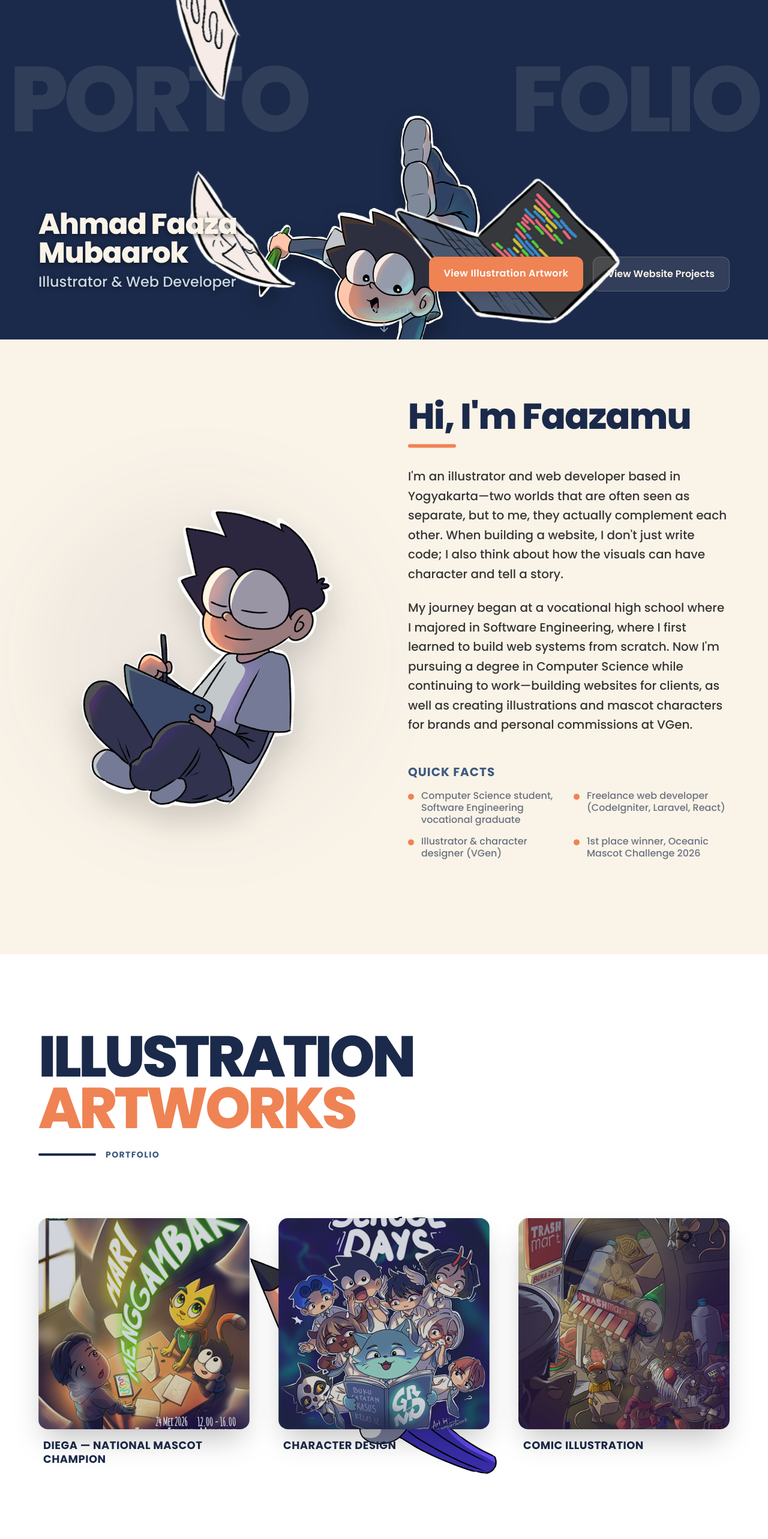
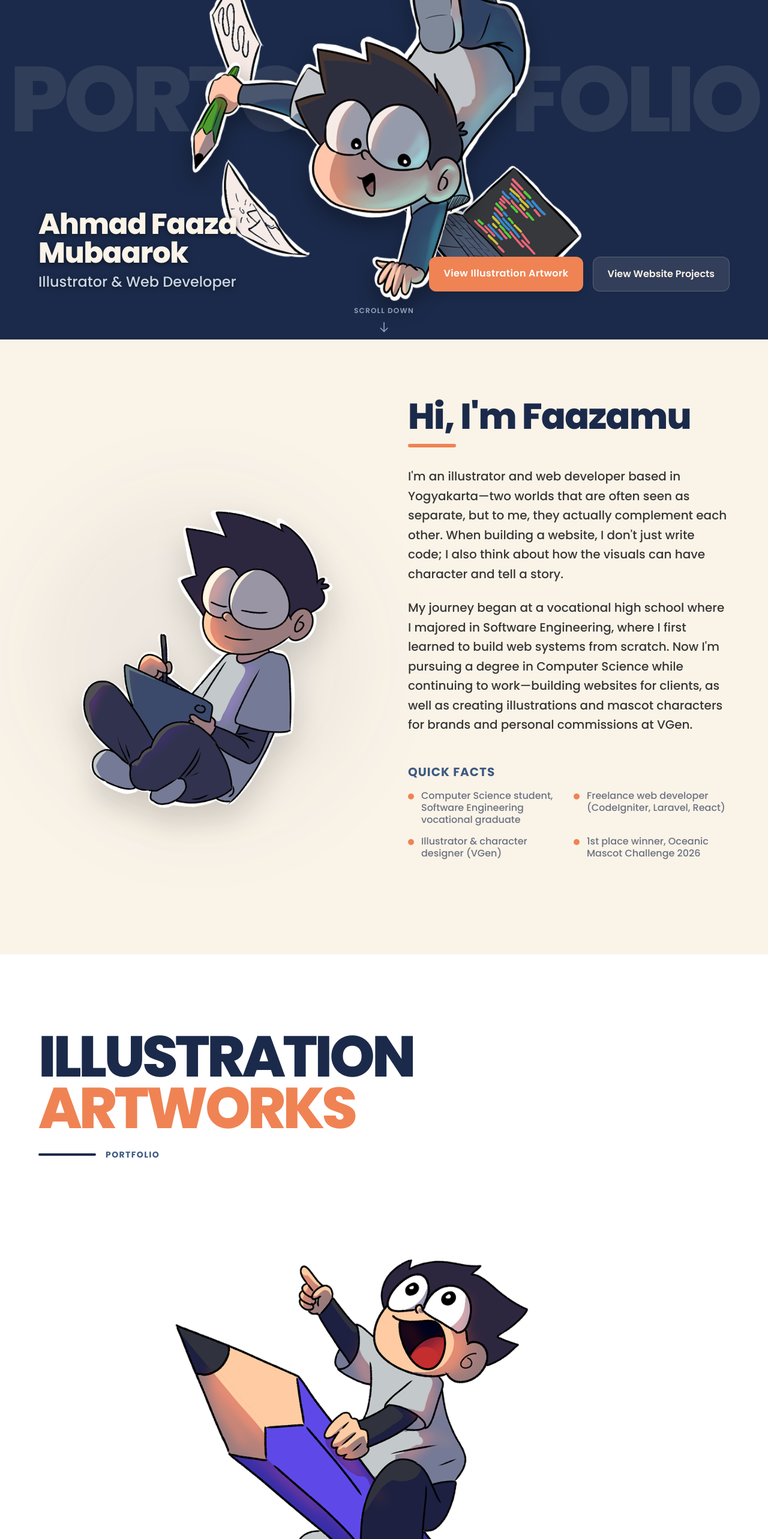
Before and after one commit to ahmadfaazamubaarok/faazamu, a Next.js app: page / in a window 1280 px wide. Shown: the part 234-2800 px from the top of the page at 60% size. Built offline with nearby package versions, Linux system fonts and the light colour scheme.

Commit message:
fix: hero layers overlap, bigger illustration barok, frameless comic panels

```diff
--- a/src/components/ComicArtwork.tsx
+++ b/src/components/ComicArtwork.tsx
@@ -102,16 +102,16 @@ export default function ComicArtwork() {
         {panels.map((panel) => (
           <div
             key={panel.id}
-            className="comic-panel h-screen w-full flex items-center justify-center p-4 md:p-12 lg:p-24"
+            className="comic-panel h-screen w-full flex items-center justify-center"
           >
-            <div className="relative w-full h-full max-w-4xl shadow-[0_0_50px_rgba(0,0,0,0.5)] rounded-2xl overflow-hidden bg-[#2a1b4a]/20 border border-white/10 backdrop-blur-sm">
+            <div className="relative w-full h-full">
               <Image
                 src={panel.src}
                 alt={`Comic Panel ${panel.id}`}
                 fill
-                className="object-contain p-4 md:p-8"
+                className="object-contain"
                 preload={panel.id <= 2}
-                sizes="(max-w-1024px) 100vw, 1024px"
+                sizes="(max-width: 1024px) 100vw, 1024px"
               />
             </div>
           </div>
--- a/src/components/Hero.tsx
+++ b/src/components/Hero.tsx
@@ -56,31 +56,16 @@ export default function Hero() {
 
       {/* 3. Central Character and Floating Elements Layer (z-20) */}
       <div className="absolute inset-0 flex items-center justify-center pointer-events-none z-20">
-        <div className="relative w-full h-full max-w-5xl mx-auto flex items-center justify-center">
+        <div className="relative w-[90%] sm:w-[75%] md:w-[60%] lg:w-[55%] aspect-square">
 
-          {/* Base Character (Barok) - Scrolls slower */}
-          <motion.div
-            style={{ y: barokY, willChange: "transform" }}
-            className="absolute bottom-[-5%] md:bottom-[-10%] w-[85%] sm:w-[65%] md:w-[50%] lg:w-[45%] h-auto aspect-square flex items-end justify-center"
-          >
-            <Image
-              src="/assets/illustrations/barok/heroLayerBarok.png"
-              alt="Barok character drawing"
-              width={600}
-              height={600}
-              preload
-              className="object-contain drop-shadow-[0_15px_15px_rgba(0,0,0,0.3)]"
-            />
-          </motion.div>
-
-          {/* Floating Sketch Papers - Scrolls faster and rotates */}
+          {/* Floating Sketch Papers - Scrolls faster and rotates (behind Barok) */}
           <motion.div
             style={{
               y: paperY,
               rotate: paperRotate,
               willChange: "transform"
             }}
-            className="absolute inset-0 w-full h-full flex items-center justify-center scale-105"
+            className="absolute inset-0 w-full h-full"
           >
             <Image
               src="/assets/illustrations/barok/heroLayerPaper.png"
@@ -88,6 +73,20 @@ export default function Hero() {
               fill
               preload
               className="object-contain"
+            />
+          </motion.div>
+
+          {/* Base Character (Barok) - Scrolls slower (on top of papers) */}
+          <motion.div
+            style={{ y: barokY, willChange: "transform" }}
+            className="absolute inset-0 w-full h-full"
+          >
+            <Image
+              src="/assets/illustrations/barok/heroLayerBarok.png"
+              alt="Barok character drawing"
+              fill
+              preload
+              className="object-contain drop-shadow-[0_15px_15px_rgba(0,0,0,0.3)]"
             />
           </motion.div>
 
--- a/src/components/IllustrationArtwork.tsx
+++ b/src/components/IllustrationArtwork.tsx
@@ -7,15 +7,15 @@ import Image from "next/image";
 const artworks = [
   {
     src: "/assets/illustrations/portofolio/illustration1.png",
-    title: "Diega — National Mascot Champion",
+    title: "Marimenggambar Community's Poster",
   },
   {
     src: "/assets/illustrations/portofolio/illustration2.png",
-    title: "Character Design",
+    title: "Gambar Bareng Community's Poster",
   },
   {
     src: "/assets/illustrations/portofolio/illustration3.png",
-    title: "Comic Illustration",
+    title: "Example Illustration",
   },
 ];
 
@@ -67,27 +67,26 @@ export default function IllustrationArtwork() {
           </div>
         </div>
 
-        {/* Main Content Area */}
-        <div className="relative w-full aspect-video md:aspect-[21/9] flex items-center justify-center">
+        {/* Main Content Area - Vertical Stack */}
+        <div className="relative w-full flex flex-col items-center">
 
-          {/* Base Layer: Barok on Rocket Pencil */}
+          {/* Base Layer: Barok on Rocket Pencil — Large, dominant */}
           <motion.div
             style={{ y: barokY }}
-            className="relative z-0 w-full max-w-[800px] aspect-square md:aspect-video"
+            className="relative z-0 w-full max-w-[600px] lg:max-w-[700px] aspect-[3/4]"
           >
             <Image
               src="/assets/illustrations/barok/illustrationArtwork.png"
               alt="Barok on rocket pencil"
               fill
               className="object-contain"
-              sizes="(max-w-1280px) 100vw, 800px"
+              sizes="(max-width: 768px) 90vw, 700px"
             />
           </motion.div>
 
-          {/* Foreground Layer: 3 Thumbnails Overlapping */}
-          <div className="absolute inset-0 z-10 grid grid-cols-1 md:grid-cols-3 gap-6 md:gap-12 pointer-events-none">
+          {/* Foreground Layer: 3 Thumbnails — overlapping Barok from below */}
+          <div className="relative z-10 w-full -mt-24 md:-mt-32 lg:-mt-40 grid grid-cols-1 md:grid-cols-3 gap-6 md:gap-8 max-w-4xl mx-auto">
             {artworks.map((art, index) => {
-              // Select the corresponding Y transform
               const y = index === 0 ? thumb1Y : index === 1 ? thumb2Y : thumb3Y;
 
               return (
@@ -96,14 +95,14 @@ export default function IllustrationArtwork() {
                   style={{ y, opacity: thumbOpacity }}
                   className="flex flex-col gap-4 pointer-events-auto group"
                 >
-                  <div className="relative aspect-square rounded-2xl overflow-hidden shadow-2xl transition-transform duration-500 group-hover:scale-[1.02]">
+                  <div className="relative aspect-[3/4] rounded-2xl overflow-hidden shadow-2xl transition-transform duration-500 group-hover:scale-[1.02]">
                     <div className="absolute inset-0 bg-primary/20 group-hover:bg-transparent transition-colors duration-500 z-10"></div>
                     <Image
                       src={art.src}
                       alt={art.title}
                       fill
                       className="object-cover group-hover:scale-110 transition-transform duration-700"
-                      sizes="(max-w-768px) 100vw, 33vw"
+                      sizes="(max-width: 768px) 100vw, 33vw"
                     />
                   </div>
                   <div className="px-2">
```
